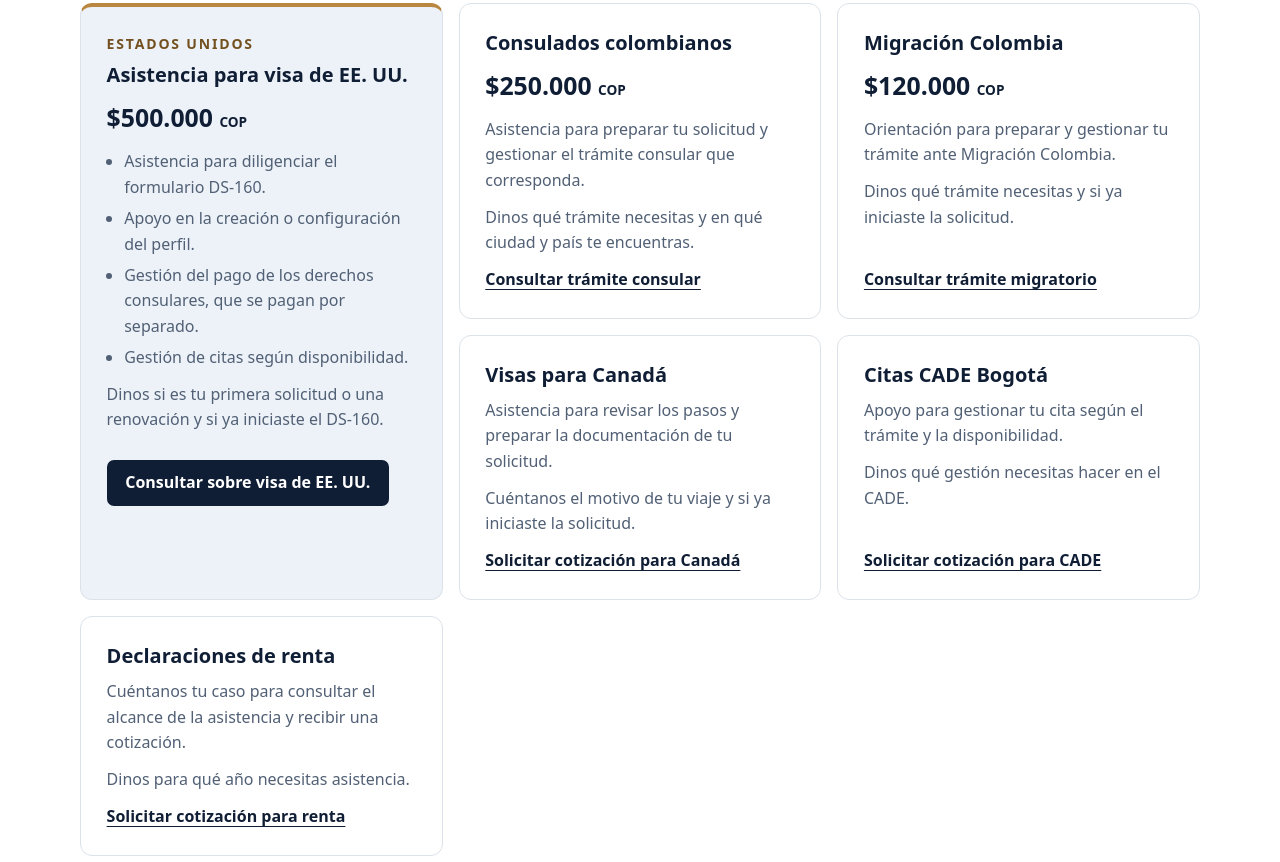
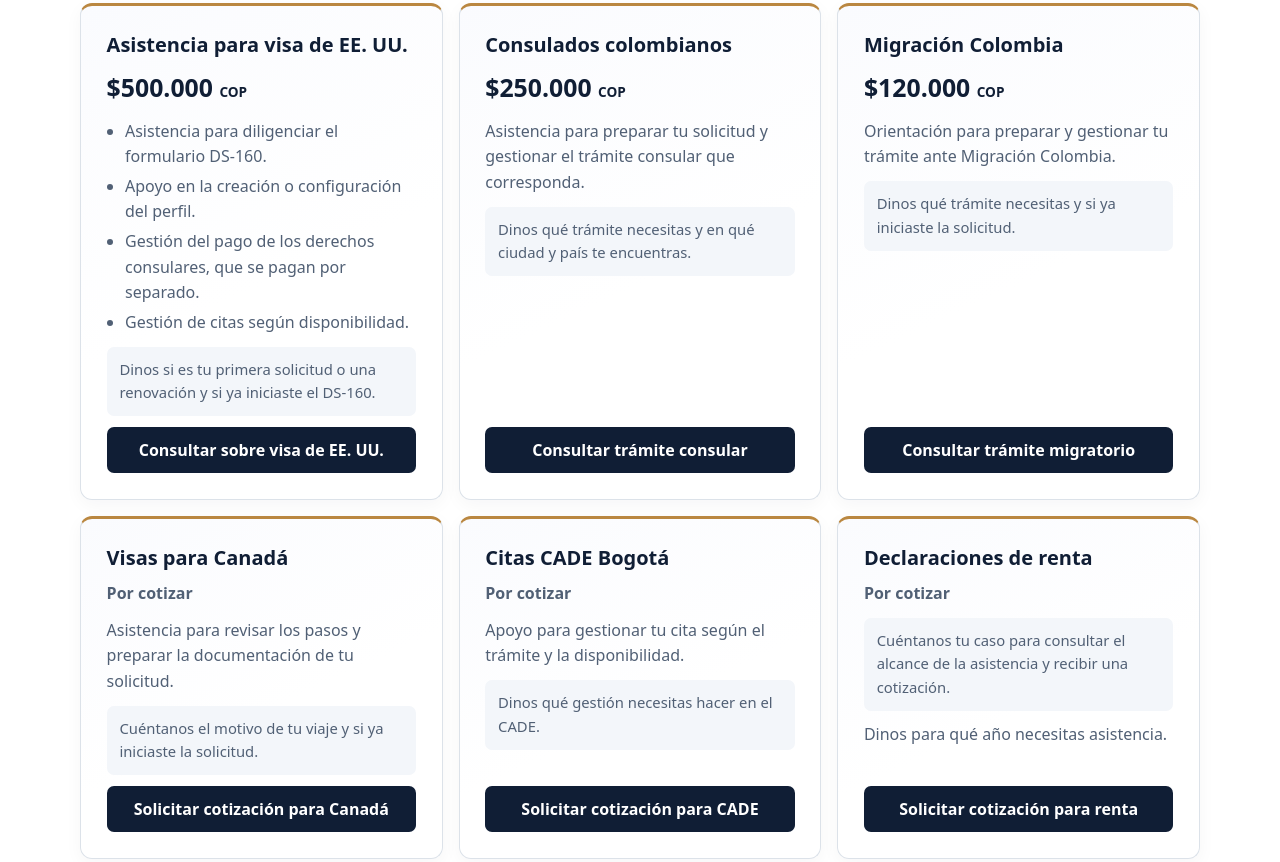
Before and after one commit to cristian72421/lucris, a plain HTML site: page index.html in a window 1280 px wide. Shown: the part 952-1814 px from the top of the page. Drawn offline with Linux system fonts and the light colour scheme.

Commit message:
Unifica el diseño de las tarjetas de servicios

```diff
--- a/estilos.css
+++ b/estilos.css
@@ -57,11 +57,6 @@ h2 { font-size: clamp(2rem, 4vw, 3.2rem); }
 .card .price { font-size: 1.55rem; font-weight: 750; }
 .price small { font-size: .85rem; }
 .card a { margin-top: auto; font-weight: 700; text-underline-offset: .25em; }
-.featured { grid-row: span 2; background: #edf2f8; border-top: 4px solid #ba8740; }
-.featured .eyebrow { color: #73501f; margin-bottom: .45rem; }
-.featured ul { padding-left: 1.1rem; }
-.featured li + li { margin-top: .35rem; }
-.featured .button { margin-top: 1rem; }
 .faq-band { background: var(--pale); }
 .faq-grid, .notice { display: grid; grid-template-columns: 1fr 1.5fr; gap: 2rem; }
 .questions { border-top: 1px solid #cbd5e2; }
@@ -74,7 +69,6 @@ details p { margin: 0 0 1rem; color: var(--muted); }
 .foot { padding-block: 1.25rem; flex-wrap: wrap; }
 @media (max-width: 850px) {
   .services { grid-template-columns: repeat(2, minmax(0, 1fr)); }
-  .featured { grid-column: 1 / -1; grid-row: auto; }
 }
 @media (max-width: 640px) {
   .wrap { width: calc(100% - 2rem); }
@@ -125,3 +119,20 @@ details p { margin: 0 0 1rem; color: var(--muted); }
 @media (max-width: 640px) {
   .steps, .about { grid-template-columns: 1fr; }
 }
+
+.services .card {
+  background: linear-gradient(155deg, #fafbfe, #fff 55%);
+  border-top: 3px solid #ba8740;
+  box-shadow: 0 5px 18px #101e350a;
+}
+.services .card ul { padding-left: 1.15rem; }
+.services .card li + li { margin-top: .25rem; }
+.services .quote { font-weight: 700; }
+.services .contact-tip {
+  width: 100%;
+  padding: .7rem .8rem;
+  background: var(--pale);
+  border-radius: 7px;
+  font-size: .925rem;
+}
+.services .button { width: 100%; text-align: center; }
--- a/index.html
+++ b/index.html
@@ -46,8 +46,8 @@
       <h2>¿Qué trámite necesitas?</h2>
       <p class="lead">Consulta qué incluye cada servicio y escríbenos para revisar tu caso.</p>
       <div class="services">
-        <article class="card featured">
-          <div class="card-head"><p class="eyebrow">Estados Unidos</p><h3>Asistencia para visa de EE. UU.</h3></div>
+        <article class="card">
+          <h3>Asistencia para visa de EE. UU.</h3>
           <p class="price">$500.000 <small>COP</small></p>
           <ul>
             <li>Asistencia para diligenciar el formulario DS-160.</li>
@@ -55,40 +55,43 @@
             <li>Gestión del pago de los derechos consulares, que se pagan por separado.</li>
             <li>Gestión de citas según disponibilidad.</li>
           </ul>
-          <p>Dinos si es tu primera solicitud o una renovación y si ya iniciaste el DS-160.</p>
+          <p class="contact-tip">Dinos si es tu primera solicitud o una renovación y si ya iniciaste el DS-160.</p>
           <a class="button dark" href="https://wa.me/573142862872?text=Hola%2C%20quiero%20consultar%20sobre%20una%20visa%20de%20EE.%20UU.%20Mi%20solicitud%20es%20%5Bprimera%20vez%20o%20renovaci%C3%B3n%5D%20y%20%5Bya%20inici%C3%A9%20%2F%20a%C3%BAn%20no%20inici%C3%A9%5D%20el%20DS-160.">Consultar sobre visa de EE. UU.</a>
         </article>
         <article class="card">
           <h3>Consulados colombianos</h3>
           <p class="price">$250.000 <small>COP</small></p>
           <p>Asistencia para preparar tu solicitud y gestionar el trámite consular que corresponda.</p>
-          <p>Dinos qué trámite necesitas y en qué ciudad y país te encuentras.</p>
-          <a href="https://wa.me/573142862872?text=Hola%2C%20quiero%20consultar%20sobre%20un%20tr%C3%A1mite%20consular%20colombiano.%20Necesito%20%5Btr%C3%A1mite%5D%20y%20estoy%20en%20%5Bciudad%2C%20pa%C3%ADs%5D.">Consultar trámite consular</a>
+          <p class="contact-tip">Dinos qué trámite necesitas y en qué ciudad y país te encuentras.</p>
+          <a class="button dark" href="https://wa.me/573142862872?text=Hola%2C%20quiero%20consultar%20sobre%20un%20tr%C3%A1mite%20consular%20colombiano.%20Necesito%20%5Btr%C3%A1mite%5D%20y%20estoy%20en%20%5Bciudad%2C%20pa%C3%ADs%5D.">Consultar trámite consular</a>
         </article>
         <article class="card">
           <h3>Migración Colombia</h3>
           <p class="price">$120.000 <small>COP</small></p>
           <p>Orientación para preparar y gestionar tu trámite ante Migración Colombia.</p>
-          <p>Dinos qué trámite necesitas y si ya iniciaste la solicitud.</p>
-          <a href="https://wa.me/573142862872?text=Hola%2C%20quiero%20consultar%20sobre%20un%20tr%C3%A1mite%20ante%20Migraci%C3%B3n%20Colombia.%20Necesito%20%5Btr%C3%A1mite%5D%20y%20%5Bya%20inici%C3%A9%20%2F%20a%C3%BAn%20no%20inici%C3%A9%5D%20la%20solicitud.">Consultar trámite migratorio</a>
+          <p class="contact-tip">Dinos qué trámite necesitas y si ya iniciaste la solicitud.</p>
+          <a class="button dark" href="https://wa.me/573142862872?text=Hola%2C%20quiero%20consultar%20sobre%20un%20tr%C3%A1mite%20ante%20Migraci%C3%B3n%20Colombia.%20Necesito%20%5Btr%C3%A1mite%5D%20y%20%5Bya%20inici%C3%A9%20%2F%20a%C3%BAn%20no%20inici%C3%A9%5D%20la%20solicitud.">Consultar trámite migratorio</a>
         </article>
         <article class="card">
           <h3>Visas para Canadá</h3>
+          <p class="quote">Por cotizar</p>
           <p>Asistencia para revisar los pasos y preparar la documentación de tu solicitud.</p>
-          <p>Cuéntanos el motivo de tu viaje y si ya iniciaste la solicitud.</p>
-          <a href="https://wa.me/573142862872?text=Hola%2C%20quiero%20cotizar%20la%20asistencia%20para%20una%20visa%20de%20Canad%C3%A1.%20Viajo%20por%20%5Bmotivo%5D%20y%20%5Bya%20inici%C3%A9%20%2F%20a%C3%BAn%20no%20inici%C3%A9%5D%20la%20solicitud.">Solicitar cotización para Canadá</a>
+          <p class="contact-tip">Cuéntanos el motivo de tu viaje y si ya iniciaste la solicitud.</p>
+          <a class="button dark" href="https://wa.me/573142862872?text=Hola%2C%20quiero%20cotizar%20la%20asistencia%20para%20una%20visa%20de%20Canad%C3%A1.%20Viajo%20por%20%5Bmotivo%5D%20y%20%5Bya%20inici%C3%A9%20%2F%20a%C3%BAn%20no%20inici%C3%A9%5D%20la%20solicitud.">Solicitar cotización para Canadá</a>
         </article>
         <article class="card">
           <h3>Citas CADE Bogotá</h3>
+          <p class="quote">Por cotizar</p>
           <p>Apoyo para gestionar tu cita según el trámite y la disponibilidad.</p>
-          <p>Dinos qué gestión necesitas hacer en el CADE.</p>
-          <a href="https://wa.me/573142862872?text=Hola%2C%20quiero%20cotizar%20la%20gesti%C3%B3n%20de%20una%20cita%20CADE%20en%20Bogot%C3%A1%20para%20%5Btr%C3%A1mite%5D.">Solicitar cotización para CADE</a>
+          <p class="contact-tip">Dinos qué gestión necesitas hacer en el CADE.</p>
+          <a class="button dark" href="https://wa.me/573142862872?text=Hola%2C%20quiero%20cotizar%20la%20gesti%C3%B3n%20de%20una%20cita%20CADE%20en%20Bogot%C3%A1%20para%20%5Btr%C3%A1mite%5D.">Solicitar cotización para CADE</a>
         </article>
         <article class="card">
           <h3>Declaraciones de renta</h3>
-          <p>Cuéntanos tu caso para consultar el alcance de la asistencia y recibir una cotización.</p>
+          <p class="quote">Por cotizar</p>
+          <p class="contact-tip">Cuéntanos tu caso para consultar el alcance de la asistencia y recibir una cotización.</p>
           <p>Dinos para qué año necesitas asistencia.</p>
-          <a href="https://wa.me/573142862872?text=Hola%2C%20quiero%20cotizar%20la%20asistencia%20para%20mi%20declaraci%C3%B3n%20de%20renta%20del%20a%C3%B1o%20gravable%20%5Ba%C3%B1o%5D.">Solicitar cotización para renta</a>
+          <a class="button dark" href="https://wa.me/573142862872?text=Hola%2C%20quiero%20cotizar%20la%20asistencia%20para%20mi%20declaraci%C3%B3n%20de%20renta%20del%20a%C3%B1o%20gravable%20%5Ba%C3%B1o%5D.">Solicitar cotización para renta</a>
         </article>
       </div>
     </section>
```
